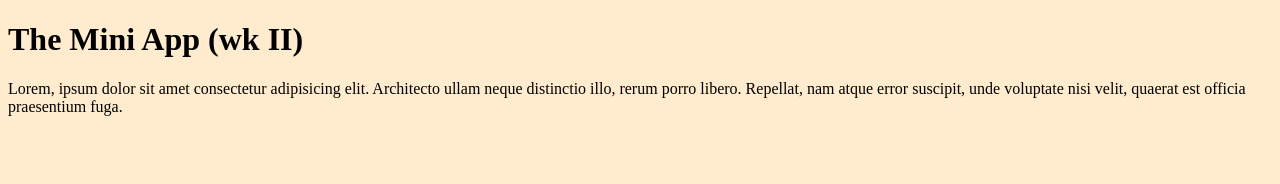
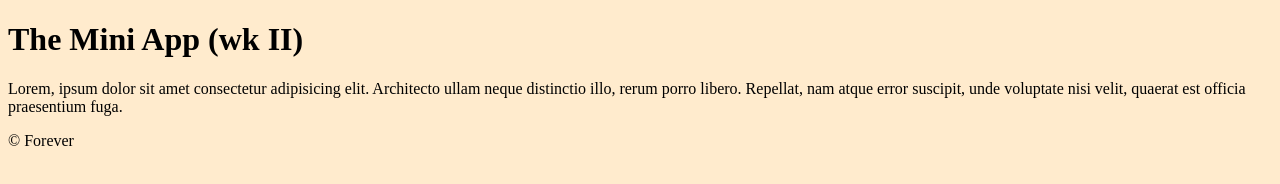
Before and after one commit to KC135Q/mini-app-wk2, a plain HTML site: page index.html in a window 1280 px wide. Drawn offline with Linux system fonts and the light colour scheme.

Commit message:
Added footer to html

```diff
--- a/index.html
+++ b/index.html
@@ -14,5 +14,6 @@
       neque distinctio illo, rerum porro libero. Repellat, nam atque error
       suscipit, unde voluptate nisi velit, quaerat est officia praesentium fuga.
     </p>
+    <footer>© Forever</footer>
   </body>
 </html>
```
